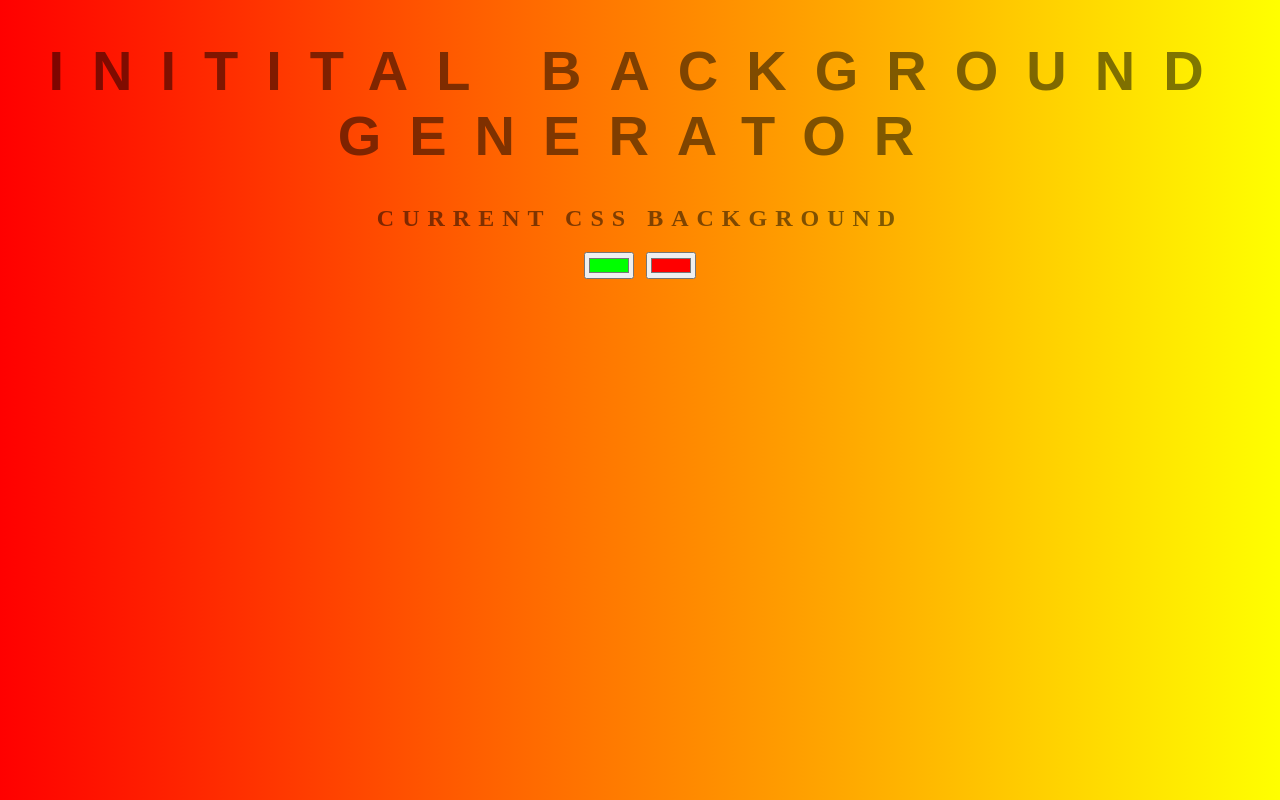
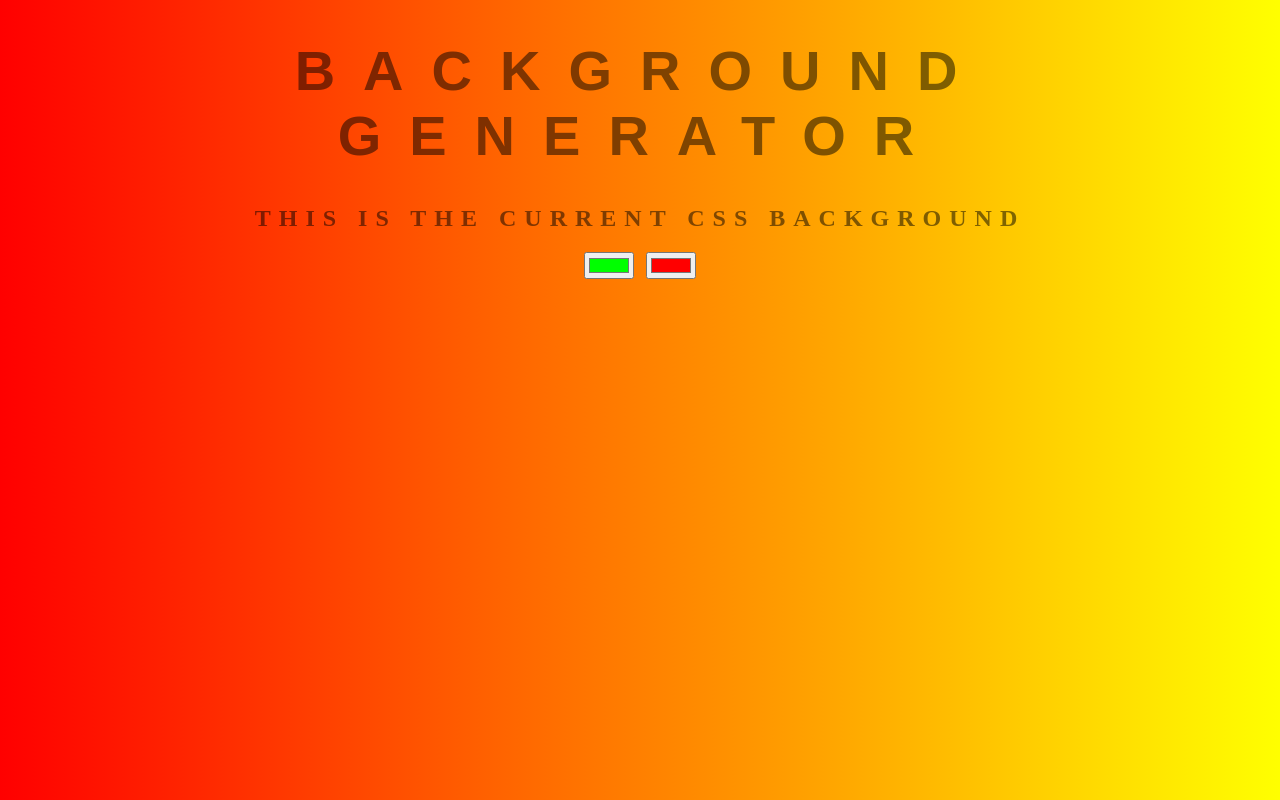
Before and after one commit to ocoyoyix/background-generator, a plain HTML site: page index.html in a window 1280 px wide. Drawn offline with Linux system fonts and the light colour scheme.

Commit message:
changing text

```diff
--- a/index.html
+++ b/index.html
@@ -5,8 +5,8 @@
     <link rel="stylesheet" href="style.css" />
   </head>
   <body id="gradient">
-    <h1>Initital Background Generator</h1>
-    <h2>Current CSS Background</h2>
+    <h1>Background Generator</h1>
+    <h2>This is the Current CSS Background</h2>
     <input class="color1" type="color" name="color1" value="#00ff00" />
     <input class="color2" type="color" name="color2" value="#ff0000" />
     <h3></h3>
```
